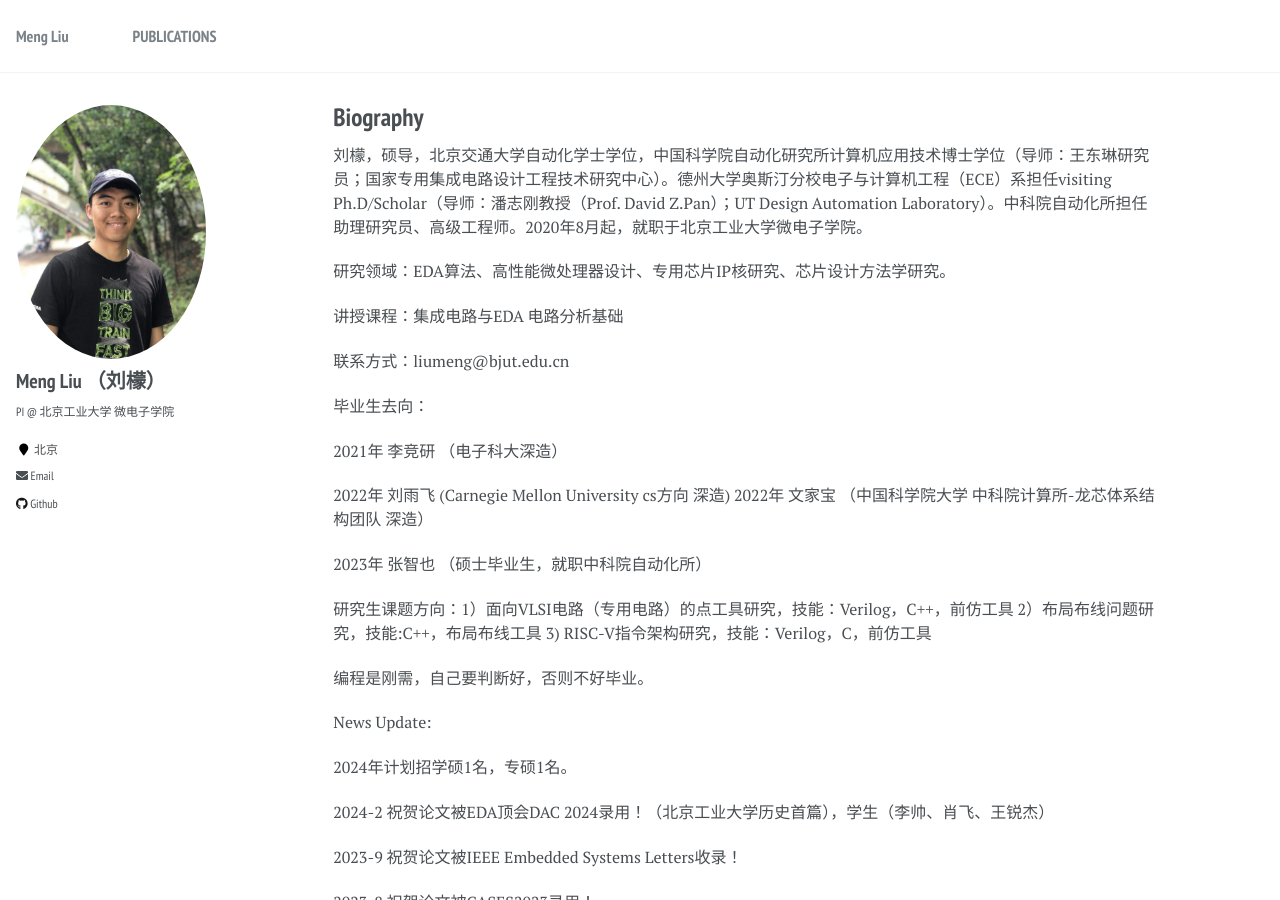
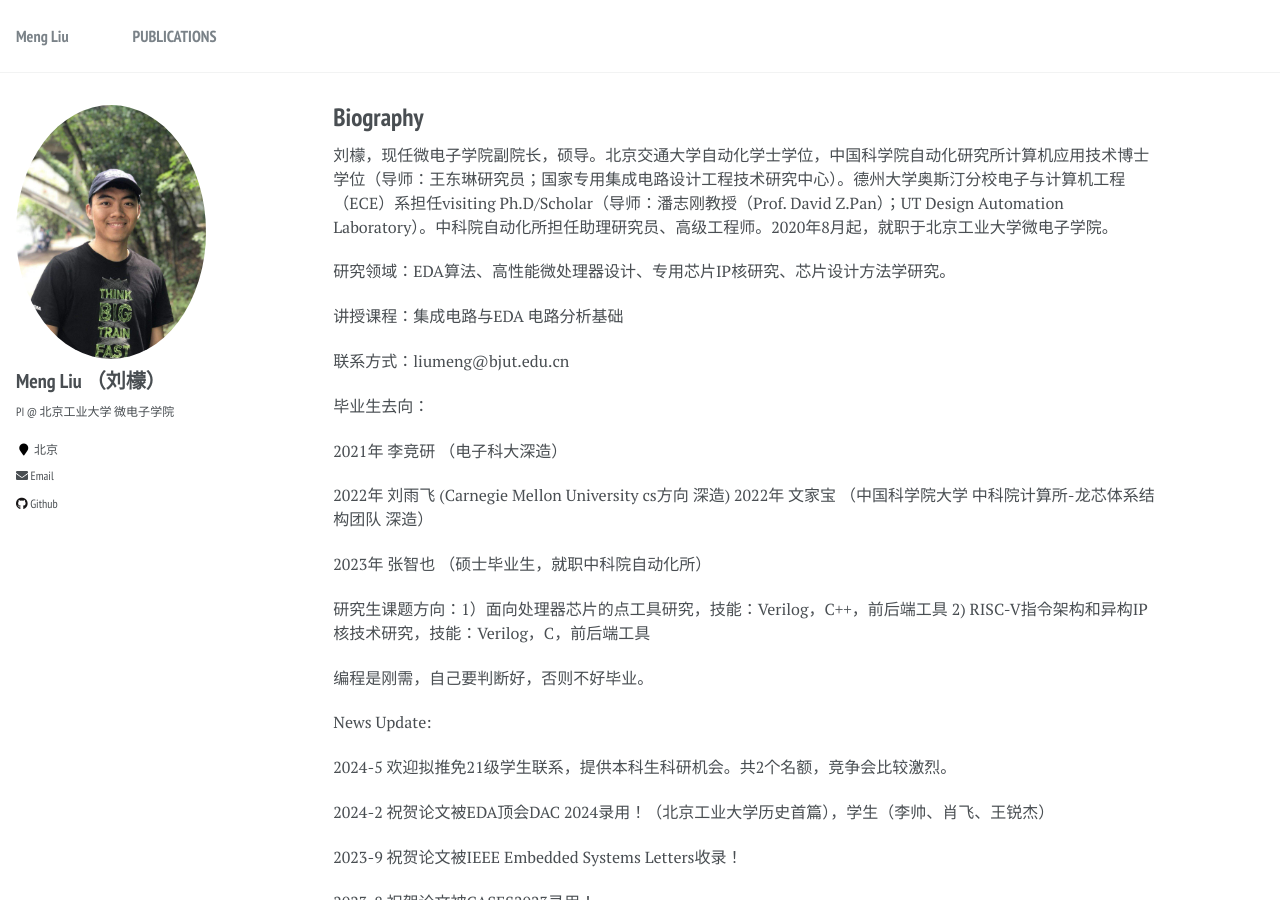
Before and after one commit to liumengbjut/liumengbjut.github.io, a Jekyll site: the page built from _pages/about.md, in a window 1280 px wide and 900 px high. Built offline with Jekyll 4.4.1, drawn with Linux system fonts in a browser that asks for light colours.

Commit message:
Update about.md

```diff
--- a/_pages/about.md
+++ b/_pages/about.md
@@ -10,7 +10,7 @@ redirect_from:
 
 
 
-刘檬，硕导，北京交通大学自动化学士学位，中国科学院自动化研究所计算机应用技术博士学位（导师：王东琳研究员；国家专用集成电路设计工程技术研究中心）。德州大学奥斯汀分校电子与计算机工程（ECE）系担任visiting Ph.D/Scholar（导师：潘志刚教授（Prof. David Z.Pan）；UT Design Automation Laboratory）。中科院自动化所担任助理研究员、高级工程师。2020年8月起，就职于北京工业大学微电子学院。
+刘檬，现任微电子学院副院长，硕导。北京交通大学自动化学士学位，中国科学院自动化研究所计算机应用技术博士学位（导师：王东琳研究员；国家专用集成电路设计工程技术研究中心）。德州大学奥斯汀分校电子与计算机工程（ECE）系担任visiting Ph.D/Scholar（导师：潘志刚教授（Prof. David Z.Pan）；UT Design Automation Laboratory）。中科院自动化所担任助理研究员、高级工程师。2020年8月起，就职于北京工业大学微电子学院。
 
 研究领域：EDA算法、高性能微处理器设计、专用芯片IP核研究、芯片设计方法学研究。
 
@@ -28,14 +28,14 @@ redirect_from:
 2023年 张智也   （硕士毕业生，就职中科院自动化所）
 
 
-研究生课题方向：1）面向VLSI电路（专用电路）的点工具研究，技能：Verilog，C++，前仿工具 2）布局布线问题研究，技能:C++，布局布线工具 3) RISC-V指令架构研究，技能：Verilog，C，前仿工具
+研究生课题方向：1）面向处理器芯片的点工具研究，技能：Verilog，C++，前后端工具  2) RISC-V指令架构和异构IP核技术研究，技能：Verilog，C，前后端工具
 
 编程是刚需，自己要判断好，否则不好毕业。
 
 
 News Update:
 
-2024年计划招学硕1名，专硕1名。
+2024-5     欢迎拟推免21级学生联系，提供本科生科研机会。共2个名额，竞争会比较激烈。
 
 2024-2     祝贺论文被EDA顶会DAC 2024录用！（北京工业大学历史首篇），学生（李帅、肖飞、王锐杰）
 
```
